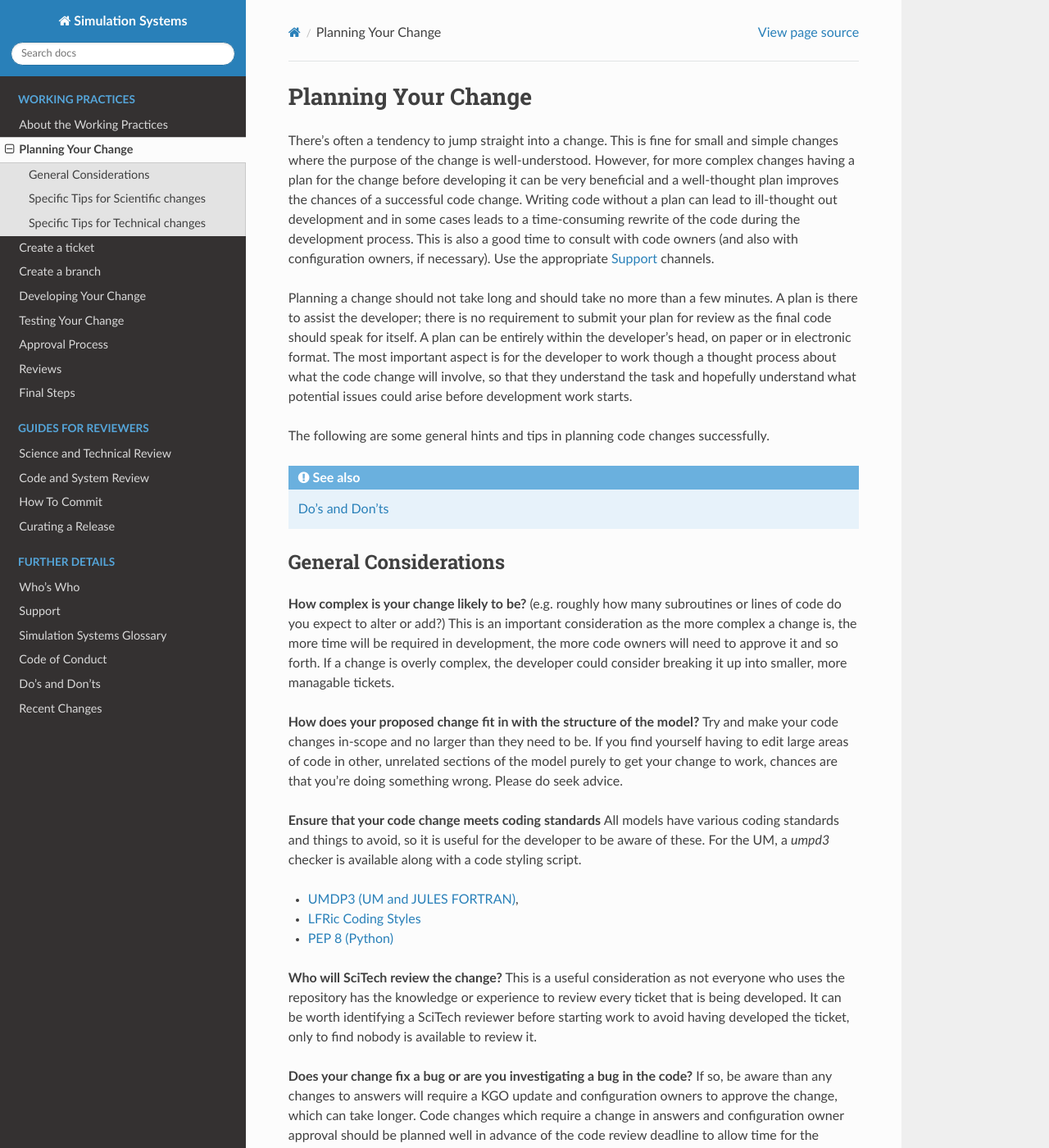
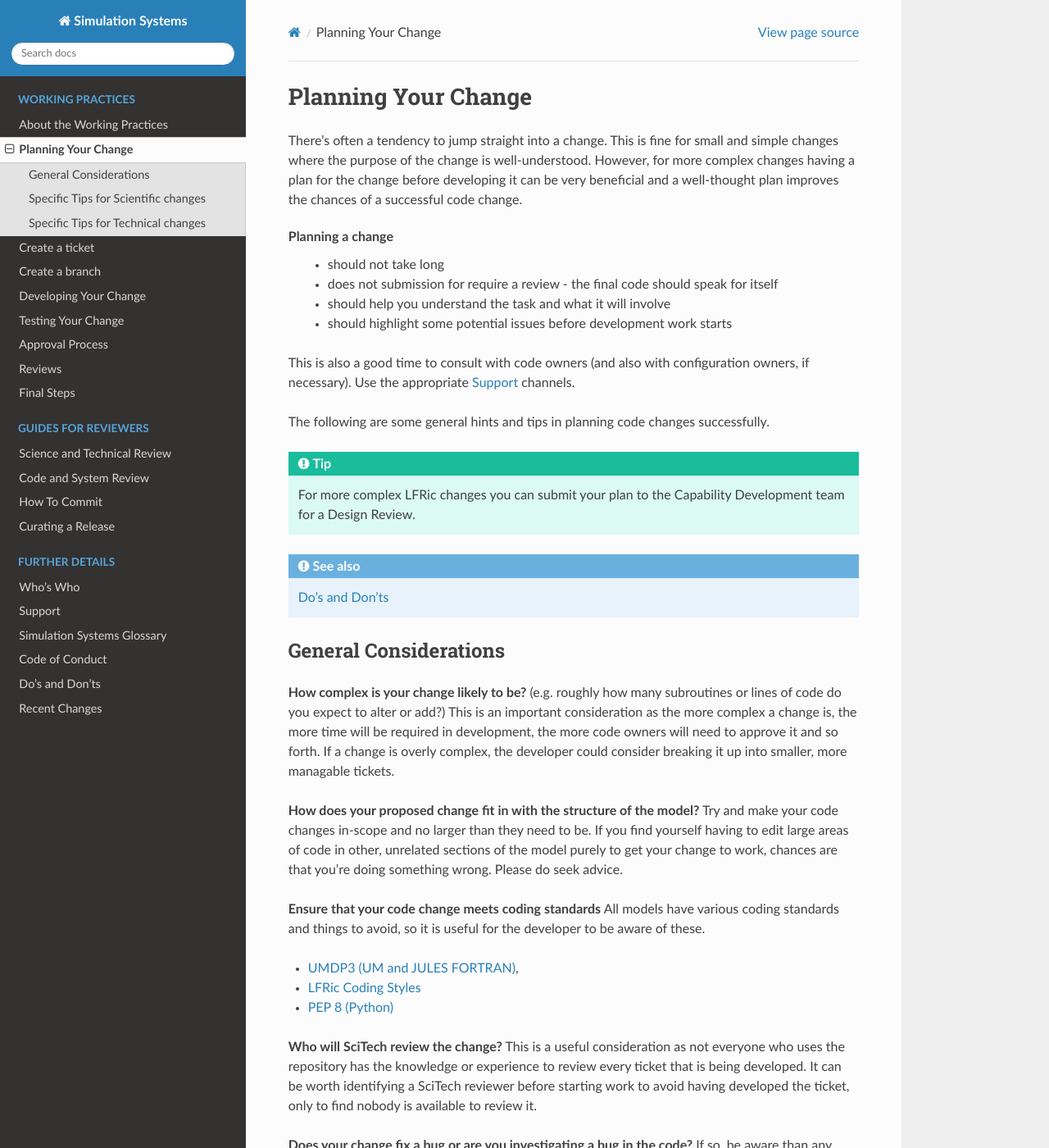
Before and after one commit to MetOffice/simulation-systems, a Sphinx documentation site: the page built from source/WorkingPractices/planning_your_change.rst, in a window 1280 px wide and 1400 px high. Shown: the whole window at 82% size. Built offline with Sphinx 7.4.7 and the Read the Docs theme 2.0.0, drawn with Linux system fonts in a browser that asks for light colours.

Commit message:
update to planning your changes

```diff
--- a/source/WorkingPractices/documentation.rst
+++ b/source/WorkingPractices/documentation.rst
@@ -1,3 +1,5 @@
+.. _docs:
+
 Documentation
 -------------
 Some projects have their own scientific and technical documentation.
--- a/source/WorkingPractices/planning_your_change.rst
+++ b/source/WorkingPractices/planning_your_change.rst
@@ -6,19 +6,23 @@ Planning Your Change
 There's often a tendency to jump straight into a change. This is fine for small and
 simple changes where the purpose of the change is well-understood. However, for more complex
 changes having a plan for the change before developing it can be very beneficial and a well-thought
-plan improves the chances of a successful code change. Writing code
-without a plan can lead to ill-thought out development and in some cases leads to a time-consuming
-rewrite of the code during the development process. This is also a good time to consult with code owners
-(and also with configuration owners, if necessary). Use the appropriate :ref:`support` channels.
+plan improves the chances of a successful code change.
 
-Planning a change should not take long and should take no more than a few minutes.
-A plan is there to assist the developer; there is no requirement to submit your plan for review
-as the final code should speak for itself. A plan can be entirely within the developer's head,
-on paper or in electronic format. The most important aspect is for the developer to work though
-a thought process about what the code change will involve, so that they understand the task
-and hopefully understand what potential issues could arise before development work starts.
+Planning a change
+ * should not take long
+ * does not submission for require a review - the final code should speak for itself
+ * should help you understand the task and what it will involve
+ * should highlight some potential issues before development work starts
+
+This is also a good time to consult with code owners
+(and also with configuration owners, if necessary).
+Use the appropriate :ref:`support` channels.
 
 The following are some general hints and tips in planning code changes successfully.
+
+.. tip::
+    For more complex LFRic changes you can submit your plan to the Capability
+    Development team for a Design Review.
 
 .. seealso::
     :ref:`dos_donts`
@@ -38,8 +42,7 @@ areas of code in other, unrelated sections of the model purely to get your chang
 are that you're doing something wrong. Please do seek advice.
 
 **Ensure that your code change meets coding standards** All models have various coding standards
-and things to avoid, so it is useful for the developer to be aware of these. For the UM, a
-*umpd3* checker is available along with a code styling script.
+and things to avoid, so it is useful for the developer to be aware of these.
 
 * `UMDP3 (UM and JULES FORTRAN) <https://code.metoffice.gov.uk/doc/um/latest/umdp.html#003>`_,
 * `LFRic Coding Styles <https://code.metoffice.gov.uk/trac/lfric/wiki/LFRicTechnical/CodingStandards>`_
```
Also changed, not shown: source/WorkingPractices/dos_donts.rst (+4 -4 lines).
